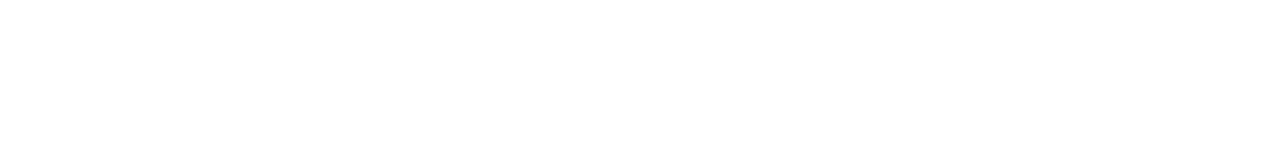
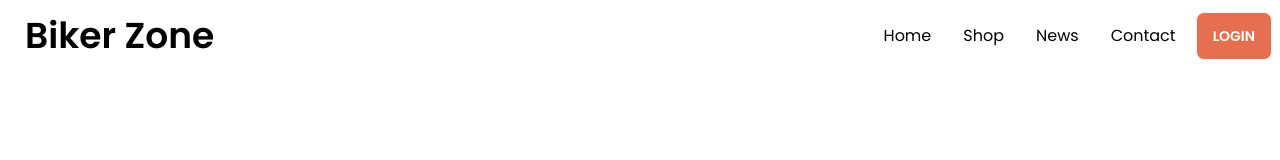
Before and after one commit to Hamim36/biker-zone-with-daisyui, a plain HTML site: page index.html in a window 1280 px wide. Drawn offline with nearby package versions, Linux system fonts and the light colour scheme.

Commit message:
navbar setup

```diff
--- a/index.html
+++ b/index.html
@@ -3,10 +3,78 @@
 <head>
     <meta charset="UTF-8">
     <meta name="viewport" content="width=device-width, initial-scale=1.0">
-    <title>Biker Zone Website with daisyui
-    </title>
+    <title>Biker Zone</title>
+    <!--Tailwind daisy ui cdn-->
+    <link href="https://cdn.jsdelivr.net/npm/daisyui@3.4.0/dist/full.css" rel="stylesheet" type="text/css" />
+    <script src="https://cdn.tailwindcss.com"></script>
+<!--Google Font Poppins-->
+<link rel="preconnect" href="https://fonts.googleapis.com">
+<link rel="preconnect" href="https://fonts.gstatic.com" crossorigin>
+<link href="https://fonts.googleapis.com/css2?family=Poppins:wght@400;500;600;700;800&display=swap" rel="stylesheet">
+<!--Tailwind Custom Classes-->
+<script>
+    tailwind.config = {
+      theme: {
+        extend: {
+          colors: {
+            clifford: '#da373d',
+            'bike-primary': '#E76F51',
+          }
+        }
+      }
+    }
+  </script>
+
+
+<style>
+    .font-poppins{
+        font-family: 'Poppins', sans-serif;
+    }
+    #bg-cl{
+        background-color: white;
+    }
+
+</style>
+
 </head>
-<body>
+<body class="font-poppins" id="bg-cl">
+    <header class="md:container md:mx-auto">
+<nav class="text-black">
+    <div class="navbar">
+        <div class="flex-1">
+          <div class="dropdown">
+            <label tabindex="0" class="btn btn-ghost lg:hidden">
+              <svg xmlns="http://www.w3.org/2000/svg" class="h-5 w-5" fill="none" viewBox="0 0 24 24" stroke="currentColor">
+                <path stroke-linecap="round" stroke-linejoin="round" stroke-width="2" d="M4 6h16M4 12h8m-8 6h16" /></svg>
+            </label>
+            <ul tabindex="0" class="menu menu-sm dropdown-content mt-3 z-[1] p-2 shadow bg-base-100 rounded-box w-52 text-base-base text-[#000]">
+                <li><a>Home</a></li>
+                <li><a>Shop</a></li>
+                <li><a>News</a></li>
+                <li><a>Contact</a></li>
+            </ul>
+          </div>
+          <a class="btn btn-ghost normal-case text-4xl">Biker Zone</a>
+        </div>
+        <div class="navbar-center hidden lg:flex">
+          <ul class="menu menu-horizontal px-1 text-base text-[#000]">
+            <li><a>Home</a></li>
+            <li><a>Shop</a></li>
+            <li><a>News</a></li>
+            <li><a>Contact</a></li>
+          </ul>
+        </div>
+        <div class="">
+          <a class="btn bg-bike-primary text-white">Login</a>
+        </div>
+      </div>
+</nav>
+    </header>
+    <main class="md:container md:mx-auto">
 
+    </main>
+    <footer >
+
+    </footer>
 </body>
 </html>
--- /dev/null
+++ b/tailwind.config.js
@@ -0,0 +1,8 @@
+/** @type {import('tailwindcss').Config} */
+module.exports = {
+    content: ["./src/**/*.{html,js}"],
+    theme: {
+      extend: {},
+    },
+    plugins: [],
+  }
```
